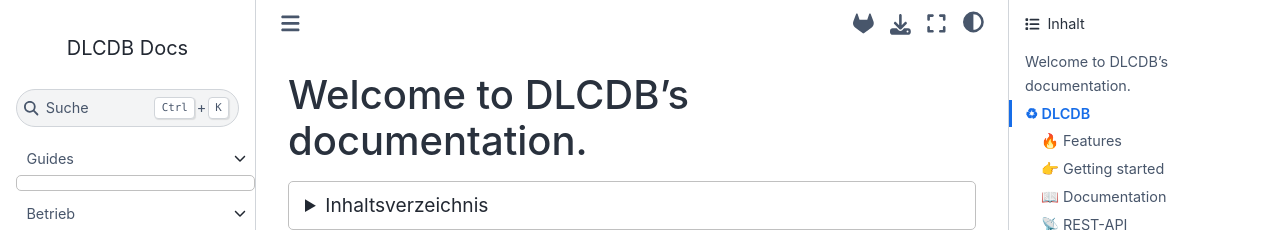
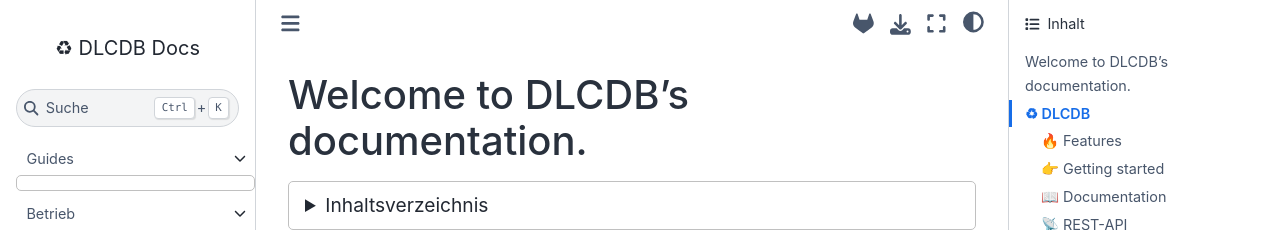
Before and after one commit to tombreit/django-dlcdb, a Sphinx documentation site: the page built from docs/index.md, in a window 1280 px wide. Shown: the top 230 px of the page. Built offline with Sphinx 7.4.7 and the Sphinx Book theme 1.1.4, drawn with Linux system fonts in a browser that asks for light colours.

Commit message:
forgot our gelber sack icon;-)

```diff
--- a/docs/conf.py
+++ b/docs/conf.py
@@ -83,7 +83,7 @@ html_theme_options = {
     "extra_navbar": '<p>Questions?<br><a href="mailto:t.breitner@csl.mpg.de">📧 Thomas Breitner</a></p>',
 }
 
-html_title = "DLCDB Docs"
+html_title = "♻ DLCDB Docs"
 # html_logo = "path/to/logo.png"
 # html_favicon = "path/to/favicon.ico"
 
```
